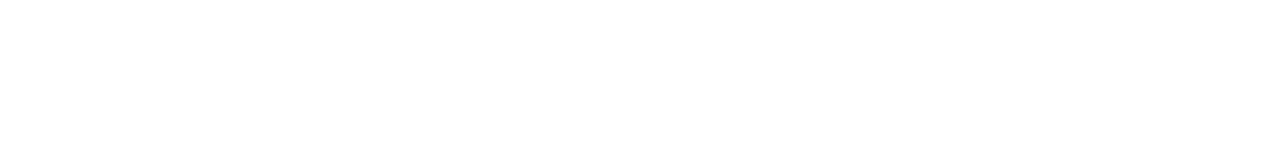
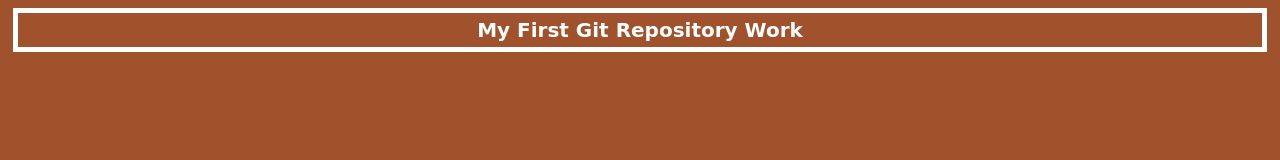
Before and after one commit to ranayesmeen/my-first-repo, a plain HTML site: page index.html in a window 1280 px wide. Drawn offline with Linux system fonts and the light colour scheme.

Commit message:
added background color and border

```diff
--- /dev/null
+++ b/New Folder/style.css
@@ -0,0 +1,17 @@
+h1{
+    display:inline;
+    font-size: 20px;
+    height:40px;
+    width:20px;
+    font-family: cursive;
+    color:white;
+}
+div.a{
+    text-align: center;
+    margin:5px;
+    padding: 5px;
+    border:5px solid white;
+}
+body{
+    background-color:sienna;
+}
--- a/index.html
+++ b/index.html
@@ -5,8 +5,11 @@
     <meta http-equiv="X-UA-Compatible" content="IE=edge">
     <meta name="viewport" content="width=device-width, initial-scale=1.0">
     <title>My first git repo</title>
+    <link rel="stylesheet" href="New Folder/style.css">
 </head>
 <body>
-
+    <div class="a">
+    <h1>My First Git Repository Work</h1>
+    </div>
 </body>
 </html>
```
Also changed, not shown: dylan-calluy-YkQwqz4-WuA-unsplash.jpg (added), photo-1640113934692-2396f15f1d9a.jpg (added), photo-1640192030387-2dfb338f1320.jpg (added), photo-1640678784170-4ad923f006e3.jpg (added), photo-1640778515138-4011d19ce44e.jpg (added), pic/istockphoto-157528129-170667a.jpg (added).
